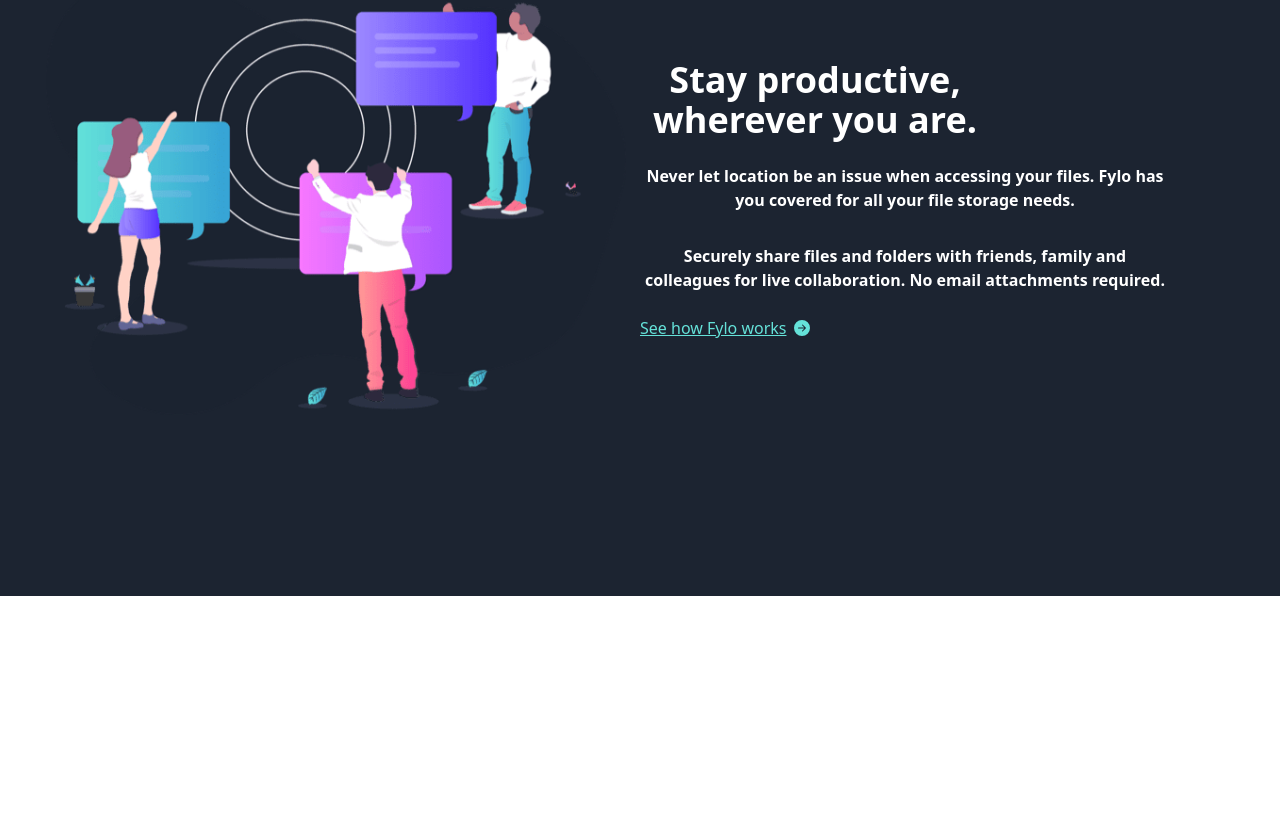
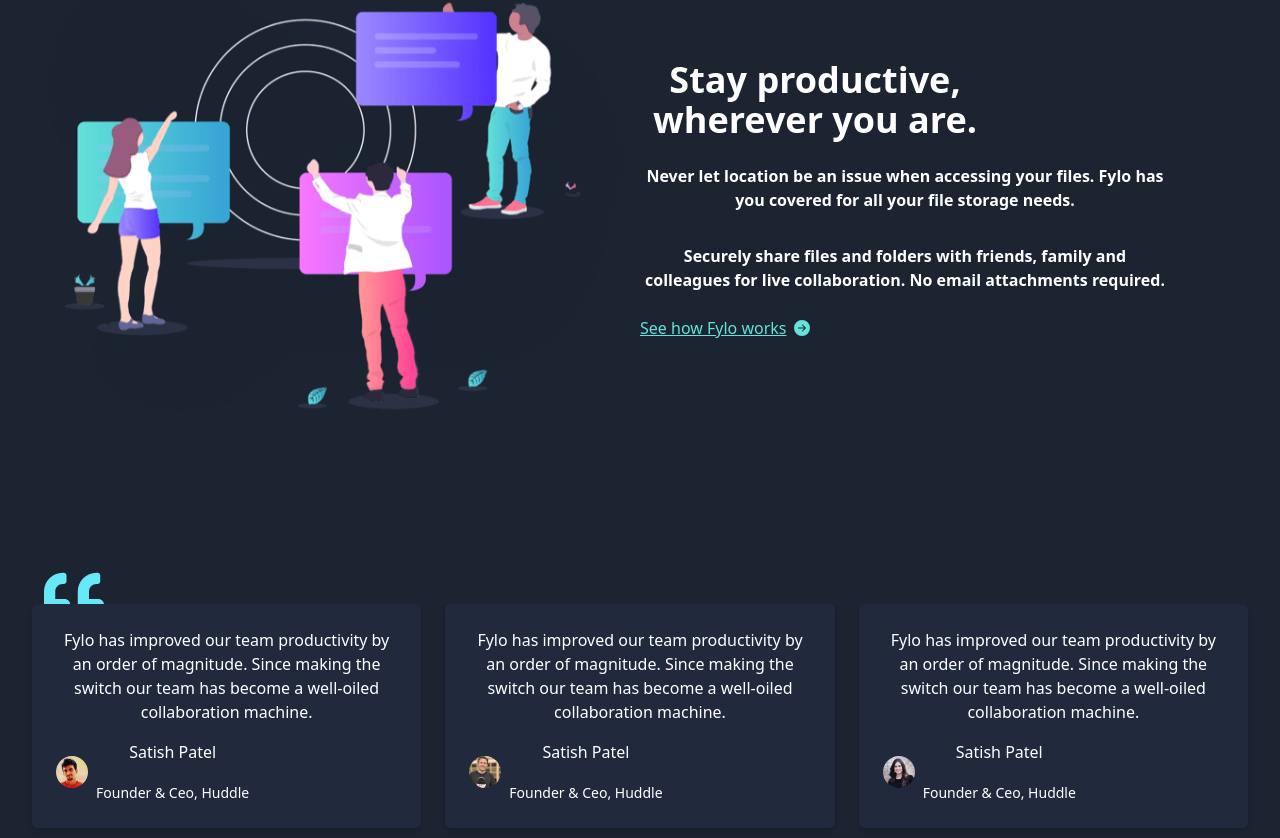
Before and after one commit to Achilles1986/fylo-landing-page, a React (Create React App) app: page / in a window 1280 px wide. Shown: the part 1994-2832 px from the top of the page. Before the commit the page ends 2590 px from the top, so only its background shows below. Built offline with nearby package versions, Linux system fonts and the light colour scheme.

Commit message:
testimonials component

```diff
--- a/src/App.js
+++ b/src/App.js
@@ -4,6 +4,7 @@
 import Hero from './components/home/Hero';
 import Features from './components/home/Features';
 import Productive from './components/home/Productive';
+import Testimonials from './components/home/Testimonials';
 function App() {
   return (
     <div className="App">
@@ -11,6 +12,7 @@
      <Hero/>
      <Features/>
      <Productive/>
+     <Testimonials/>
     </div>
   );
 }
--- /dev/null
+++ b/src/components/home/Testimonials.jsx
@@ -0,0 +1,72 @@
+import React from 'react'
+import Profile1 from '../../assets/profiles/profile-1.jpg'
+import Profile2 from '../../assets/profiles/profile-2.jpg'
+import Profile3 from '../../assets/profiles/profile-3.jpg'
+import { FaQuoteLeft } from 'react-icons/fa'
+
+const Testimonials = () => {
+  return (
+    <div name='testimonials' className='px-4 pt-[50px] md:pt-2 w-full h-full bg-[#1c2431] text-white pb-10 lg:px-14 md:pb-[100px]'>
+
+        {/* container */}
+        <div className='pb-[50px] px-2 relative w-full grid md:grid-cols-3 gap-4 md:px-8'>
+
+            <FaQuoteLeft className='z-[1] absolute text-6xl top-[-35px] left-[20px] text-cyan-300'/>
+
+            {/* item */}
+            <div className='z-20 max-w-[400px] rounded-md bg-[#202a3c] px-4 py-6 shadow-md cursor-pointer'>
+                <div>
+                    <p>Fylo has improved our team productivity by an order of magnitude. Since making the
+                        switch our team has become a well-oiled collaboration machine.
+                    </p>
+                    <div className='flex  items-center mt-2'>
+                        <div className='w-[4]'>
+                            <img className='h-8 rounded-full' src={Profile1} alt="user profile photo" />
+                        </div>
+                        <div className='ml-2'>
+                            <p>Satish Patel</p>
+                            <small>Founder & Ceo, Huddle</small>
+                        </div>
+                    </div>
+                </div>
+            </div>
+
+            <div className='max-w-[400px] rounded-md bg-[#202a3c] px-4 py-6 shadow-md cursor-pointer'>
+                <div>
+                    <p>Fylo has improved our team productivity by an order of magnitude. Since making the
+                        switch our team has become a well-oiled collaboration machine.
+                    </p>
+                    <div className='flex items-center mt-2'>
+                        <div className='w-[4]'>
+                            <img className='h-8 rounded-full' src={Profile2} alt="user profile photo" />
+                        </div>
+                        <div className='ml-2'>
+                            <p>Satish Patel</p>
+                            <small>Founder & Ceo, Huddle</small>
+                        </div>
+                    </div>
+                </div>
+            </div>
+
+            <div className='max-w-[400px] rounded-md bg-[#202a3c] px-4 py-6 shadow-md cursor-pointer'>
+                <div>
+                    <p>Fylo has improved our team productivity by an order of magnitude. Since making the
+                        switch our team has become a well-oiled collaboration machine.
+                    </p>
+                    <div className='flex  items-center mt-2'>
+                        <div className='w-[4]'>
+                            <img className='h-8 rounded-full' src={Profile3} alt="user profile photo" />
+                        </div>
+                        <div className='ml-2'>
+                            <p>Satish Patel</p>
+                            <small>Founder & Ceo, Huddle</small>
+                        </div>
+                    </div>
+                </div>
+            </div>
+        </div>
+    </div>
+  )
+}
+
+export default Testimonials;
```
